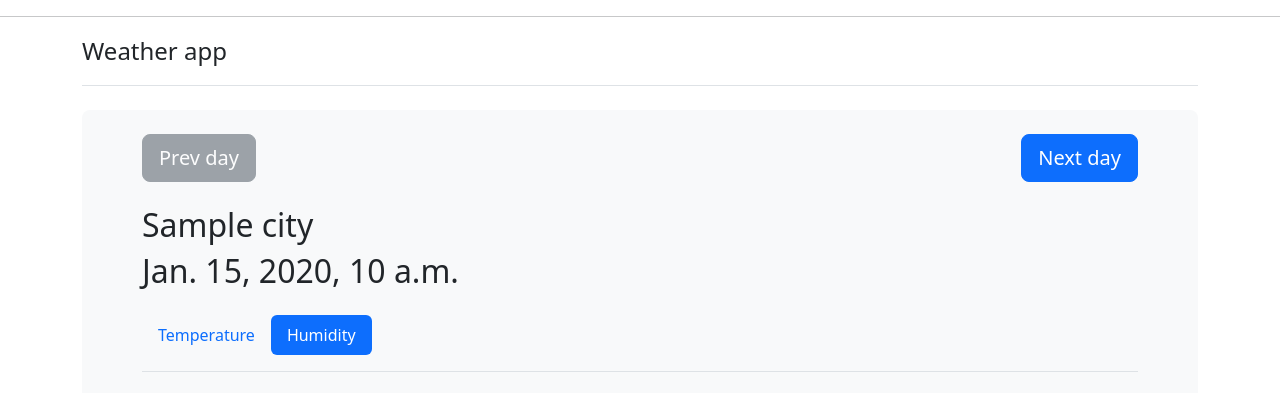
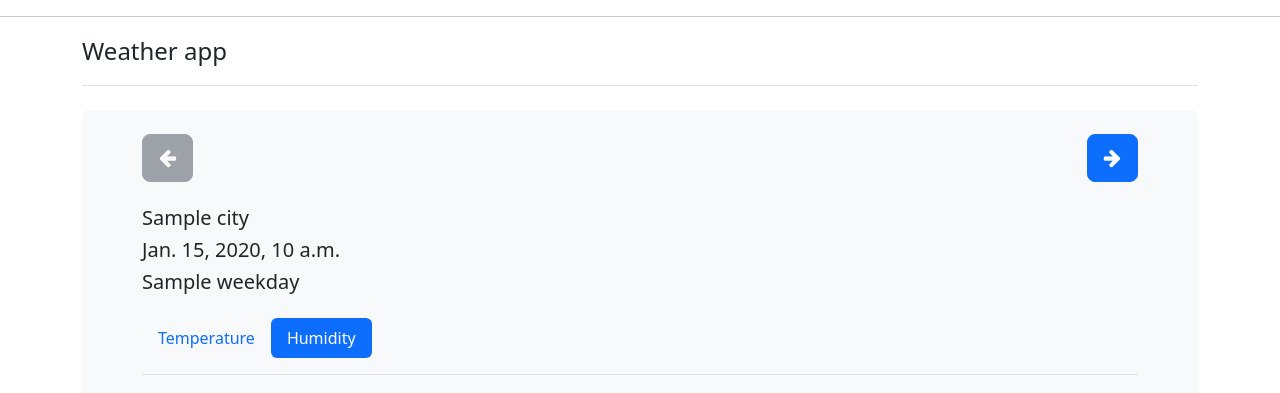
Before and after one commit to klaht/DjangoWeatherApp, a Django app: template mysite/weather/templates/weather/day.html in a window 1280 px wide. Shown: the top 393 px of the page. Run offline with Django 3.2, Linux system fonts and the light colour scheme; the template is opened without the code that fills it: most values are stand-ins (such as "Sample title", 1, 10 or a date in 2020); some libraries are stand-ins or nearby versions.

Commit message:
Overall layout improvements

```diff
--- a/mysite/weather/templates/weather/base.html
+++ b/mysite/weather/templates/weather/base.html
@@ -9,12 +9,13 @@
         <meta name="author" content="Mark Otto, Jacob Thornton, and Bootstrap contributors">
         <meta name="generator" content="Hugo 0.108.0">
         <title>Weather app</title>
-        <link rel="stylesheet" type = "text/css" href = "{% static 'weather/bootstrap-5.3.0-alpha1-dist/css/bootstrap.min.css' %}" />
+        <link href="https://cdn.jsdelivr.net/npm/bootstrap@5.3.0-alpha1/dist/css/bootstrap.min.css" rel="stylesheet" integrity="sha384-GLhlTQ8iRABdZLl6O3oVMWSktQOp6b7In1Zl3/Jr59b6EGGoI1aFkw7cmDA6j6gD" crossorigin="anonymous">
+        <link rel="stylesheet" href="https://cdnjs.cloudflare.com/ajax/libs/font-awesome/4.7.0/css/font-awesome.min.css">
 
     </head>
     <hr>
         <body>
-          <div class="container py-4 pt-0">
+          <div class="container py-4 pt-0 pb-0">
 
             <header class="pb-3 mb-4 border-bottom">
               <a href="/weather" class="d-flex align-items-center text-dark text-decoration-none">
--- a/mysite/weather/templates/weather/day.html
+++ b/mysite/weather/templates/weather/day.html
@@ -7,25 +7,29 @@
       {% block main_content %}
    <body>
       <div class="container d-flex flex-wrap px-0">
+
          <ul class="nav me-auto">
             {% if day.day_num > 1 %}
-            <input type=button class="btn btn-primary btn-lg" value="Prev day" onclick="location.href='/weather/city/day/{{day.day_num|add:-1}}/0/{{graph_url}}'">
+         <button class="btn btn-primary btn-lg" onclick="location.href='/weather/city/day/{{day.day_num|add:-1}}/0/{{graph_url}}'"><i class="fa fa-solid fa-arrow-left"></i></button>
+
             {% else %}
-            <input type=button disabled class="btn btn-secondary btn-lg" value="Prev day" onclick="location.href='/weather/city/day/{{day.day_num|add:-1}}/0/{{graph_url}}'">
+               <button class="btn btn-secondary btn-lg" disabled onclick="location.href='/weather/city/day/{{day.day_num|add:-1}}/0/{{graph_url}}'"><i class="fa fa-solid fa-arrow-left"></i></button>
+
             {% endif %}
          </ul>
          <ul class="nav">
             {% if day.day_num < 6 %}
-            <input type=button value="Next day" class="btn btn-primary btn-lg" onclick="location.href='/weather/city/day/{{day.day_num|add:+1}}/0/{{graph_url}}'">
+            <button class="btn btn-primary btn-lg" onclick="location.href='/weather/city/day/{{day.day_num|add:+1}}/0/{{graph_url}}'"><i class="fa fa-solid fa-arrow-right"></i></button>
             {% else %}
-            <input type=button disabled value="Next day" class="btn btn-secondary btn-lg" onclick="location.href='/weather/city/day/{{day.day_num|add:+1}}/0/{{graph_url}}'">
+               <button class="btn btn-secondary btn-lg" disabled onclick="location.href='/weather/city/day/{{day.day_num|add:+1}}/0/{{graph_url}}'"><i class="fa fa-solid fa-arrow-right"></i></button>
             {% endif %}
          </ul>
       </div>
       <div>
          <br>
-         <h2>{{day.city}}</h2>
-         <h2> {{day.date}}</h2>
+         <h5> {{day.city}} </h5>
+         <h5> {{day.date}} </h5>
+         <h5> {{day.weekday}} </h5>
       </div>
       <header class="d-flex flex-wrap justify-content-left py-3 mb-4 border-bottom">
       <ul class="nav nav-pills">
@@ -74,9 +78,9 @@
       <body>
          <div class="row row-cols-5">
             <div class="col">
-               <div class="h-50 w-100 p-5 text-bg-dark rounded-3 pb-0 pt-0">
+               <div class="h-100 w-100 p-5 text-bg-dark rounded-3 pb-0 pt-0">
                   <div class="col-sm- ">
-                     <div class="weather-icon"><img src="http://openweathermap.org/img/wn/{{slot.icon_code}}@2x.png" /></div>
+                     <div class="weather-icon"><img style="width: 7vw; height: 7vw" src="http://openweathermap.org/img/wn/{{slot.icon_code}}@2x.png" /></div>
                      <style>
                         img {
                         display: block;
@@ -85,16 +89,18 @@
                         }
                      </style>
                      <div class="container">
-                        <p> {{slot.time}} {{slot.description}}</p>
-                        <p> Temperature: {{slot.temperature}} </p>
-                        <p> Humidity: {{slot.humidity}} </p>
+                        <p> {{slot.time}} </p>
+                        <p>  {{slot.description}} </p>
+                        <p> Temperature: <br> {{slot.temperature}}</p>
+                        <p> Humidity: <br> {{slot.humidity}} </p>
+                        <p> Wind speed: <br> {{slot.wind_speed}} </p>
                      </div>
                   </div>
                </div>
             </div>
             <div class="col-md">
-               <div class="h-100 w-100 p-5 bg-dark border rounded-3">
-                  <div class="container" id="curve_chart" style="width: 500; height: 400px">
+               <div class="h-100 w-100 p-5 bg-dark border rounded-3 ">
+                  <div class="container" id="curve_chart" style="width: 40vw; height: 20vw">
                   </div>
                </div>
             </div>
```
Also changed, not shown: mysite/weather/localData.py (+6 -2 lines), mysite/weather/templates/weather/week.html (+10 -5 lines), mysite/weather/views.py (+14 -3 lines), mysite/db.sqlite3.
